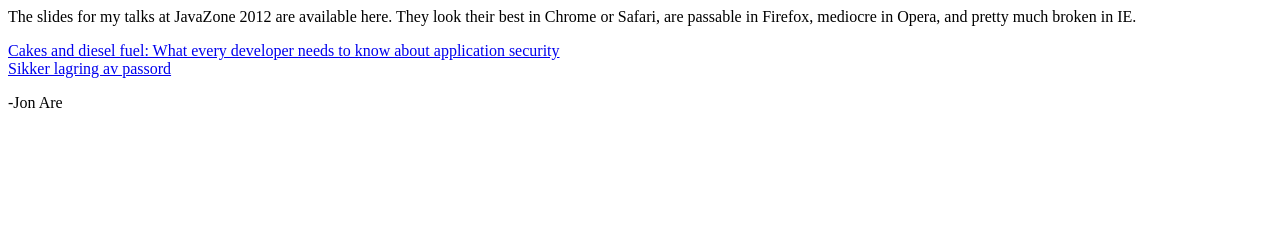
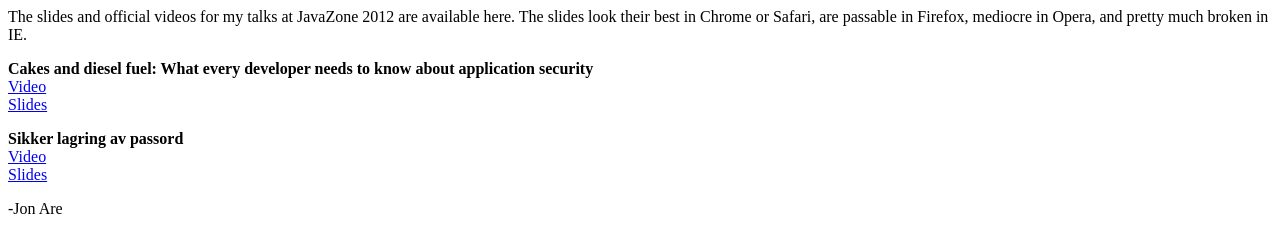
Before and after one commit to jonare/jonare.github.com, a plain HTML site: page index.html in a window 1280 px wide. Drawn offline with Linux system fonts and the light colour scheme.

Commit message:
Added links to the official videos

```diff
--- a/index.html
+++ b/index.html
@@ -1,11 +1,21 @@
 <html>
 <body>
 	<p>
-		The slides for my talks at JavaZone 2012 are available here. They look their best in Chrome or Safari, are passable in Firefox, mediocre in Opera, and pretty much broken in IE.<br/>
+		The slides and official videos for my talks at JavaZone 2012 are available here. The slides look their best in Chrome or Safari, are passable in Firefox, mediocre in Opera, and pretty much broken in IE.<br/>
 	</p>
-	<a href="http://jonare.github.com/jz12/appsec/">Cakes and diesel fuel: What every developer needs to know about application security</a><br/>
-	<a href="http://jonare.github.com/jz12/passwords/">Sikker lagring av passord</a>
+	<p>
+		<b>Cakes and diesel fuel: What every developer needs to know about application security</b></br>
 
+		<a href="https://vimeo.com/49305645">Video</a><br/>
+		<a href="http://jonare.github.com/jz12/appsec/">Slides</a><br/>
+	</p>
+	<p>
+		<b>Sikker lagring av passord</b><br/>
+
+		<a href="https://vimeo.com/49485270">Video</a></br>
+		<a href="http://jonare.github.com/jz12/passwords/">Slides</a><br/>
+
+	</p>
 	<p>
 		-Jon Are
 	</p>
```
Also changed, not shown: jz12/index.html (+13 -3 lines).
